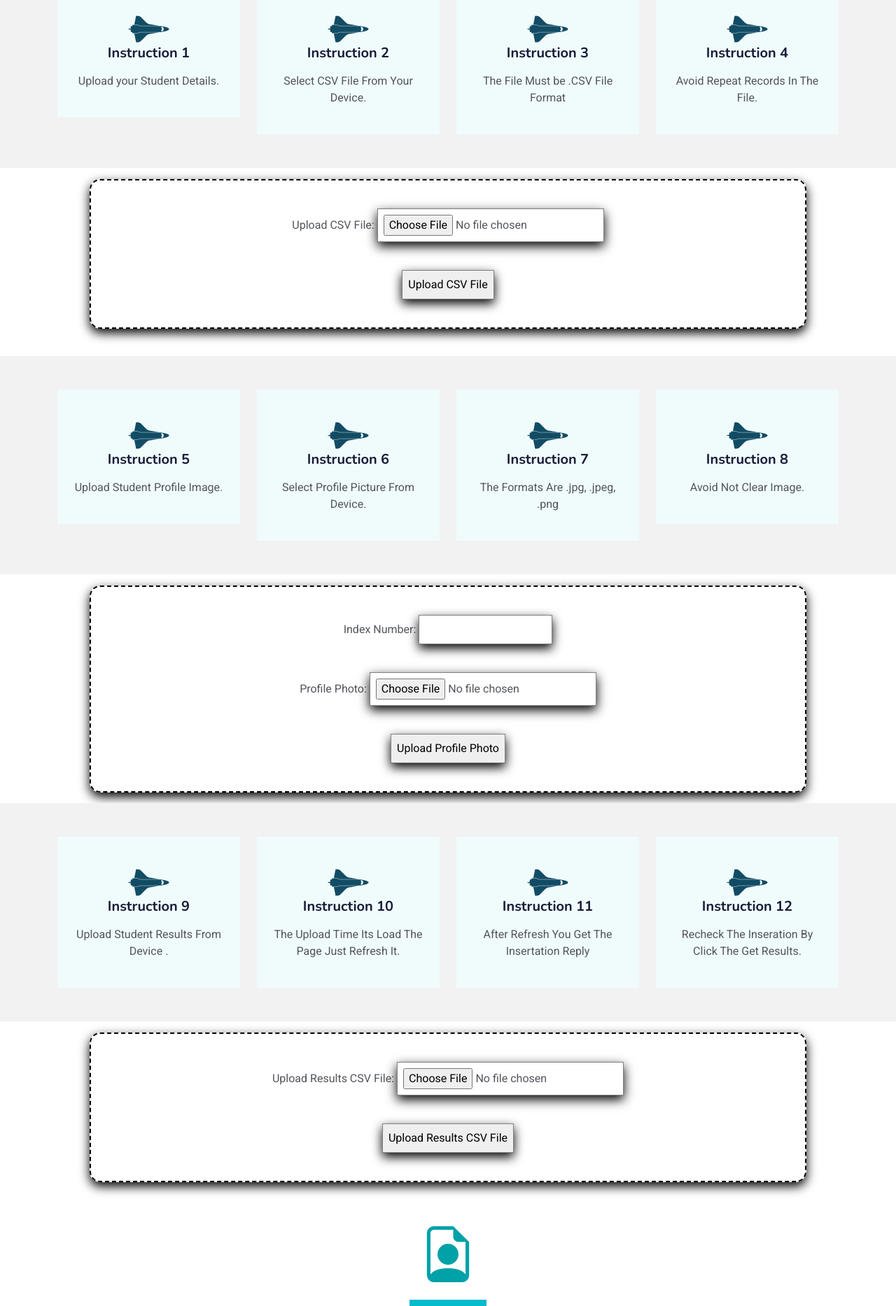
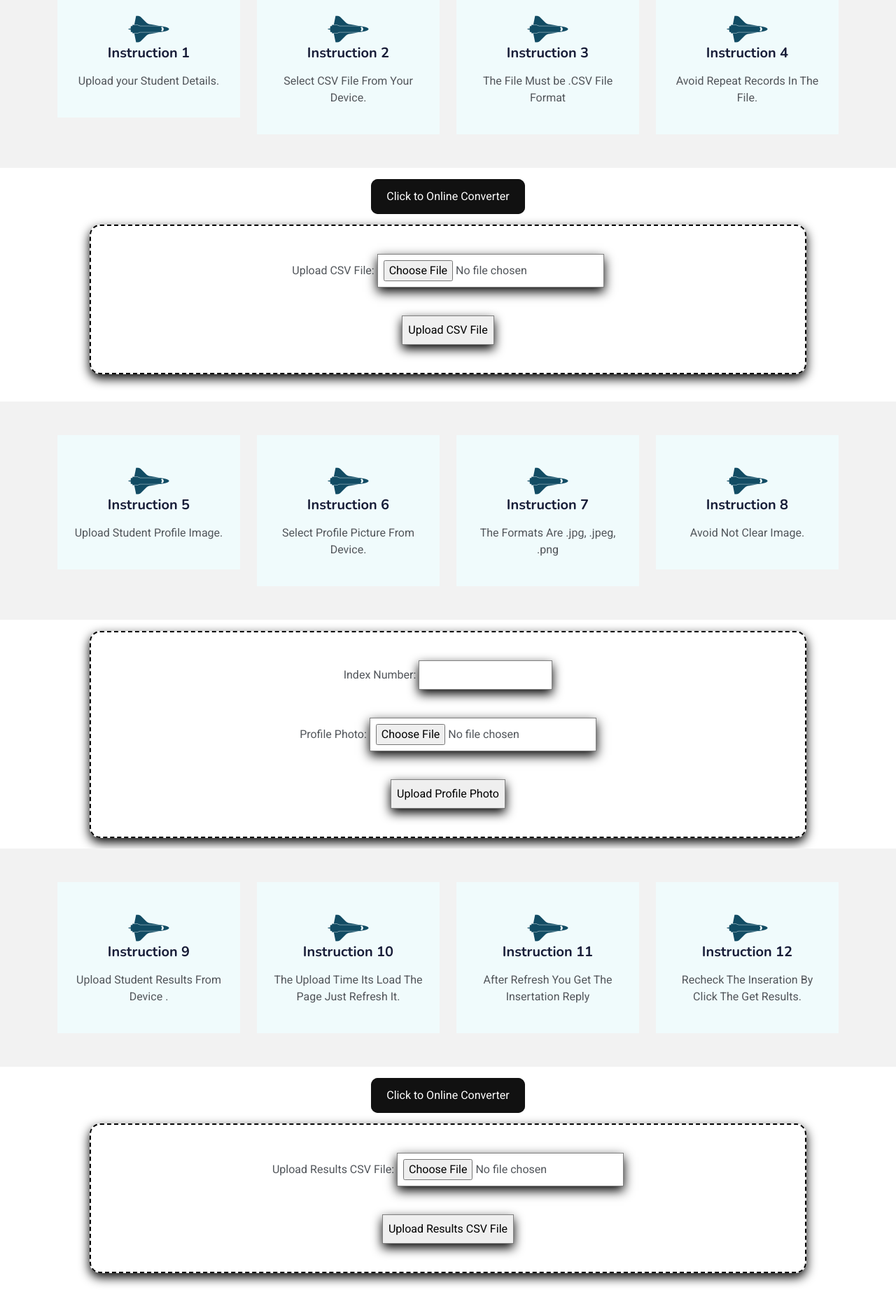
Before and after one commit to Shankaran-G/Stupack, a PHP site: page /studentupload.php in a window 1280 px wide. Shown: the part 472-2339 px from the top of the page at 70% size. Run offline with PHP 8.4, Linux system fonts and the light colour scheme; the visitor is signed in with stand-in values (Sample User, id 1); some libraries are stand-ins or nearby versions.

Commit message:
Updated nearr  the stupack

```diff
--- a/studentupload.php
+++ b/studentupload.php
@@ -132,6 +132,76 @@
             border: 1px solid grey;
             padding: 8px;
         }
+
+        .glow-on-hover {
+            width: 220px;
+            height: 50px;
+            border: none;
+            outline: none;
+            color: #fff;
+            background: #111;
+            cursor: pointer;
+            position: relative;
+            z-index: 0;
+            border-radius: 10px;
+            justify-content: center;
+        }
+
+        .glow-on-hover:before {
+            content: '';
+            background: linear-gradient(45deg, #ff0000, #ff7300, #fffb00, #48ff00, #00ffd5, #002bff, #7a00ff, #ff00c8, #ff0000);
+            position: absolute;
+            top: -2px;
+            left: -2px;
+            background-size: 400%;
+            z-index: -1;
+            filter: blur(5px);
+            width: calc(100% + 4px);
+            height: calc(100% + 4px);
+            animation: glowing 20s linear infinite;
+            opacity: 0;
+            transition: opacity .3s ease-in-out;
+            border-radius: 10px;
+            justify-content: center;
+        }
+
+        .glow-on-hover:active {
+            color: #000
+        }
+
+        .glow-on-hover:active:after {
+            background: transparent;
+        }
+
+        .glow-on-hover:hover:before {
+            opacity: 1;
+        }
+
+        .glow-on-hover:after {
+            z-index: -1;
+            content: '';
+            position: absolute;
+            width: 100%;
+            height: 100%;
+            background: #111;
+            left: 0;
+            top: 0;
+            border-radius: 10px;
+        }
+
+        @keyframes glowing {
+            0% {
+                background-position: 0 0;
+            }
+
+            50% {
+                background-position: 400% 0;
+            }
+
+            100% {
+                background-position: 0 0;
+            }
+        }
     </style>
     <link rel="stylesheet" href="https://cdnjs.cloudflare.com/ajax/libs/font-awesome/4.7.0/css/font-awesome.min.css">
 </head>
@@ -236,6 +306,16 @@
             </div>
         </div>
     </div>
+    <div class=" wow fadeInUp" data-wow-delay="0.1s">
+        <center>
+            <div>
+                <a href="https://convertio.co/xlsx-csv/" target="_blank">
+                    <button type="button" class="glow-on-hover">Click to Online Converter</button>
+                </a>
+            </div>
+        </center>
+    </div>
+
     <div class=" wow fadeInUp" data-wow-delay="0.1s">
         <center>
             <div class="upload">
@@ -454,9 +534,6 @@
     }
 
     ?>
-
-
-
     <!-- End Profile Image -->
 
     <!-- Start Results CSV -->
@@ -501,6 +578,16 @@
                 </div>
             </div>
         </div>
+    </div>
+
+    <div class=" wow fadeInUp" data-wow-delay="0.1s">
+        <center>
+            <div>
+                <a href="https://convertio.co/xlsx-csv/" target="_blank">
+                    <button type="button" class="glow-on-hover">Click to Online Converter</button>
+                </a>
+            </div>
+        </center>
     </div>
 
     <div class=" wow fadeInUp" data-wow-delay="0.1s">
```
